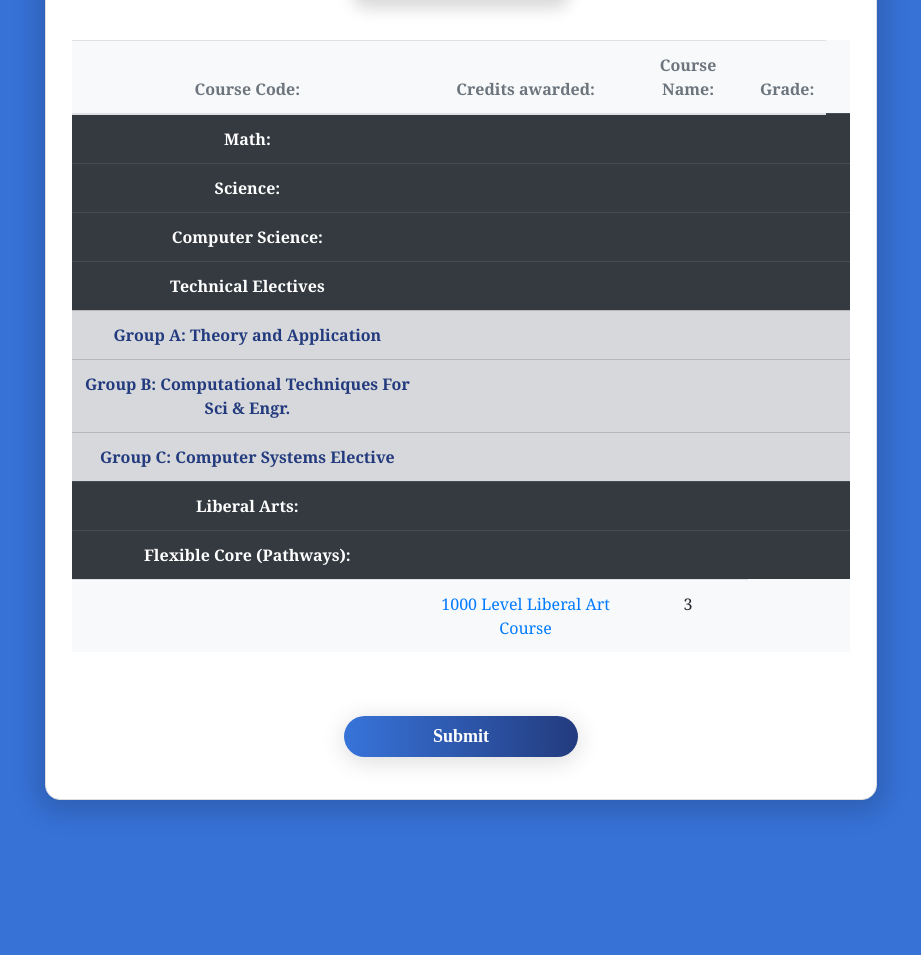
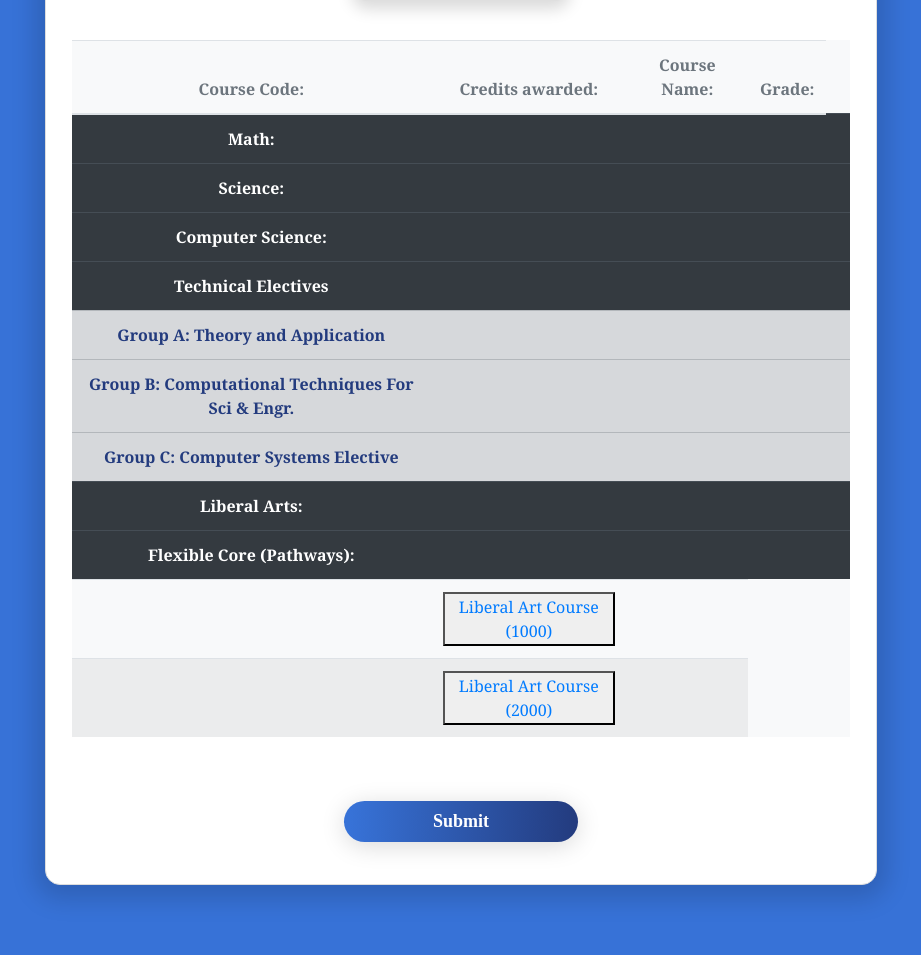
Before and after one commit to zwen000/AdviseMe, a Flask app: page /course/info in a window 1280 px wide. Shown: the part 448-1403 px from the top of the page, without its empty margins (179-1100 px from the left). Before the commit the page ends 1265 px from the top, so only its background shows below. Run offline with Flask 2, Linux system fonts and the light colour scheme; the visitor is signed in with stand-in values (Sample User, id 1); data comes from the database, SQL or seed files in the repository; data that the repository does not hold is empty; some libraries are stand-ins or nearby versions.

Commit message:
Added liberal arts to course info form (still kinda janky!) [needs work!])

```diff
--- a/adviseme/routes.py
+++ b/adviseme/routes.py
@@ -137,13 +137,14 @@ def student_course_info():
 
     courses = []
     for courseObj in student_info:
-        # print(courseObj)
+        # print(courseObj.grade)
         courses += Course.query.filter_by(id=courseObj.course_id)
 
-    """
+
+
     for i in courses:
         print(i)
-    """
+
 
     if form.validate_on_submit():
         course = Course(    serial=form.serial.data,
@@ -157,7 +158,7 @@ def student_course_info():
         db.session.commit()
         return redirect(url_for('student_course_info'))
 
-    return render_template('student_course_info.html', courses=courses, form=form)
+    return render_template('student_course_info.html', student_info=student_info, courses=courses, form=form)
 
 
 all_grade=[]
@@ -224,7 +225,7 @@ def courseinfo_fill():
                         if enrollement.passed == False and grade == "F":      # Failed the course the first time, retook it and failed again! (FF)
                             student.credit_earned += 0
                         elif enrollement.passed == True and grade == "F":     # Passed the course the first time, retook it and got an "F"    (PF)
-                            student.credit_earned -= course.credits                     # The first passing grade could have been added by user error!
+                            student.credit_earned -= course.credits           # The first passing grade could have been added by user error!
                             enrollement.passed = False
                         elif enrollement.passed == False and grade != "F":    # Failed the course the first time, retook it and passed!       (FP)
                             student.credit_earned += course.credits
@@ -245,27 +246,64 @@ def courseinfo_fill():
     elif request.method == 'GET':
         scores = Enrollement.query.filter_by(student_id=current_user.EMPLID).all()
 
+
     profile_image = url_for('static', filename='Profile_Pics/'+ current_user.profile_image)
     return render_template('course_info_fill.html', title='Course Information',
                             profile_image=profile_image,
                             courses=courses,
                             student=student,
-                            scores= scores,
                             all_grade=all_grade,
-                            course_form=course_form,
                             form=form)
 
 
-@app.route('/course/info/elective', methods=['GET', 'POST'])
+@app.route('/course/info/elective/1000', methods=['GET', 'POST'])
 @login_required
-def course_info_elective():
+def Liberal_Art_1000():
     form = ElectiveForm()
     student = Student.query.filter_by(EMPLID=current_user.EMPLID).first()
     courses = Course.query.all()
 
-    form.elective.choices = [(course_option.serial) for course_option in Course.query.filter_by(designation="Flexible Core - [CE](1000)")]
+    form.elective.choices = [(course_option.serial) for course_option in Course.query.filter_by(designation="[CE](1000)")]
+    form.elective.choices += [(course_option.serial) for course_option in Course.query.filter_by(designation="[WCGI](1000)")]
+    form.elective.choices += [(course_option.serial) for course_option in Course.query.filter_by(designation="[IS](1000)")]
+    form.elective.choices += [(course_option.serial) for course_option in Course.query.filter_by(designation="[US](1000)")]
+
     form.grade.choices = [(grade_option.value) for grade_option in Grade.query.all()]
 
+    if form.validate_on_submit():
+
+        for course in courses:
+            # print(course.serial)
+            if course.serial == form.elective.data:
+                id = course.id
+                print(course.id)
+
+        grades=(id,form.grade.data)
+
+        for id, grade in all_grade:
+            if course.id == id:
+                all_grade.remove((id,grade))
+        stored_grade(grades)
+
+        return redirect(url_for('courseinfo_fill'))
+
+    return render_template('Elective_Grade_Form.html', title='Course Information', student=student, form=form)
+
+
+
+@app.route('/course/info/elective/2000', methods=['GET', 'POST'])
+@login_required
+def Liberal_Art_2000():
+    form = ElectiveForm()
+    student = Student.query.filter_by(EMPLID=current_user.EMPLID).first()
+    courses = Course.query.all()
+
+    form.elective.choices = [(course_option.serial) for course_option in Course.query.filter_by(designation="[CE](2000)")]
+    form.elective.choices += [(course_option.serial) for course_option in Course.query.filter_by(designation="[WCGI](2000)")]
+    form.elective.choices += [(course_option.serial) for course_option in Course.query.filter_by(designation="[IS](2000)")]
+    form.elective.choices += [(course_option.serial) for course_option in Course.query.filter_by(designation="[US](2000)")]
+
+    form.grade.choices = [(grade_option.value) for grade_option in Grade.query.all()]
 
     if form.validate_on_submit():
 
@@ -275,16 +313,17 @@ def course_info_elective():
                 id = course.id
                 print(course.id)
 
+        grades=(id,form.grade.data)
 
-        grades=(id,form.grade.data)
         for id, grade in all_grade:
-            if course_id == id :
+            if course.id == id:
                 all_grade.remove((id,grade))
         stored_grade(grades)
 
         return redirect(url_for('courseinfo_fill'))
 
     return render_template('Elective_Grade_Form.html', title='Course Information', student=student, form=form)
+
 
 
 
@@ -719,12 +758,8 @@ def Advisement():
 
     courses = []
     for courseObj in student_info:
-        # print(courseObj)
+        # print(courseObj.grade)
         courses += Course.query.filter_by(id=courseObj.course_id)
 
-    """
-    for i in courses:
-        print(i)
-    """
 
-    return render_template('AdvisementForm.html', title="Live Advisement Form", student=student, courses=courses , form=form)
+    return render_template('AdvisementForm.html', title="Live Advisement Form", student=student, courses=courses, student_info=student_info, form=form)
--- a/adviseme/templates/AdvisementForm.html
+++ b/adviseme/templates/AdvisementForm.html
@@ -37,7 +37,7 @@
                                         <td>{{ course.credits }}</td>
                                         {% for student in student_info %}
                                             {% if course.id == student.course_id %}
-                                            <td>{{ student.grade }}</td>
+                                                <td>{{ student.grade }}</td>
                                             {% endif %}
                                         {% endfor %}
                                     </tr>
--- a/adviseme/templates/Elective_Grade_Form.html
+++ b/adviseme/templates/Elective_Grade_Form.html
@@ -38,13 +38,13 @@
                 <div class="col-xl-12 col-lg-10 col-md-8 panel-body">       <!-- Column -->
                     <div class="row">       <!-- Inner Grid -->
                         <div class="col-12 mb-4">
-                            <legend class="border-bottom mb-2">Liberal Art (1000 Level):</legend>
+                            <legend class="border-bottom mb-2">Liberal Art/Free Elective Course:</legend>
                         </div>
 
                         <table class="table table-striped bg-light text-center">
                             <thead>
                                 <tr class="text-muted">
-                                    <th>Liberal Art (1000 Level):</th>
+                                    <th>Course Name:</th>
                                     <th>Grade:</th>
                                 </tr>
                             </thead>
--- a/adviseme/templates/course_info_fill.html
+++ b/adviseme/templates/course_info_fill.html
@@ -203,7 +203,7 @@
                                         <th> </th>
                                     </tr>
                                     {% for course in courses %}
-                                        {% if course.designation == "Liberal Art" %}
+                                        {% if course.designation == "Required Liberal Art" %}
                                             <tr>
                                                 <td>{{ course.serial }}</td>
                                                 <td><a href="{{ url_for('courseinfo_edit',course_id=course.id) }}">{{ course.name }}</a></td>
@@ -216,6 +216,7 @@
                                             </tr>
                                         {% endif %}
                                     {% endfor %}
+
                                     <tr class="thead-dark">
                                         <th>Flexible Core (Pathways):</th>
                                         <th> </th>
@@ -226,9 +227,39 @@
 
                                     <tr>
                                         <td> </td>
-                                        <td> <a href="{{ url_for('course_info_elective') }}"> 1000 Level Liberal Art Course</a> </td>
-                                        <td>3</td>
+                                        <td><button><a href="{{ url_for('Liberal_Art_1000') }}">Liberal Art Course (1000)</a></button></td>
+                                        <td> </td>
                                     </tr>
+
+                                    <tr>
+                                        <td> </td>
+                                        <td><button><a href="{{ url_for('Liberal_Art_2000') }}">Liberal Art Course (2000)</a></button></td>
+                                        <td> </td>
+                                    </tr>
+
+                                    <tr>
+                                        {% for course in courses %}
+                                            {% for id, grade in all_grade %}
+                                                {% if course.id == id %}
+                                                    {% if course.designation == "Core Requirement" %}
+                                                    {% elif course.designation == "Science Elective" %}
+                                                    {% elif course.designation == "Required Liberal Art" %}
+                                                    {% elif course.designation == "Group A Technical Elective" %}
+                                                    {% elif course.designation == "Group B Technical Elective" %}
+                                                    {% elif course.designation == "Group C Technical Elective" %}
+                                                    {% else %}
+                                                        <tr>
+                                                            <td>{{ course.serial }}</td>
+                                                            <td>{{ course.name }}</td>
+                                                            <td>{{ course.credits }}</td>
+                                                            <td>{{ grade }}</td>
+                                                        </tr>
+                                                    {% endif %}
+                                                {% endif %}
+                                            {% endfor %}
+                                        {% endfor %}
+                                    </tr>
+
 
                                 </form>
                             </tbody>
--- a/adviseme/templates/student_course_info.html
+++ b/adviseme/templates/student_course_info.html
@@ -85,7 +85,7 @@
                                         <td>{{ course.credits }}</td>
                                         {% for student in student_info %}
                                             {% if course.id == student.course_id %}
-                                            <td>{{ student.grade }}</td>
+                                                <td>{{ student.grade }}</td>
                                             {% endif %}
                                         {% endfor %}
                                     </tr>
```
Also changed, not shown: clean_up.py (+107 -30 lines).
